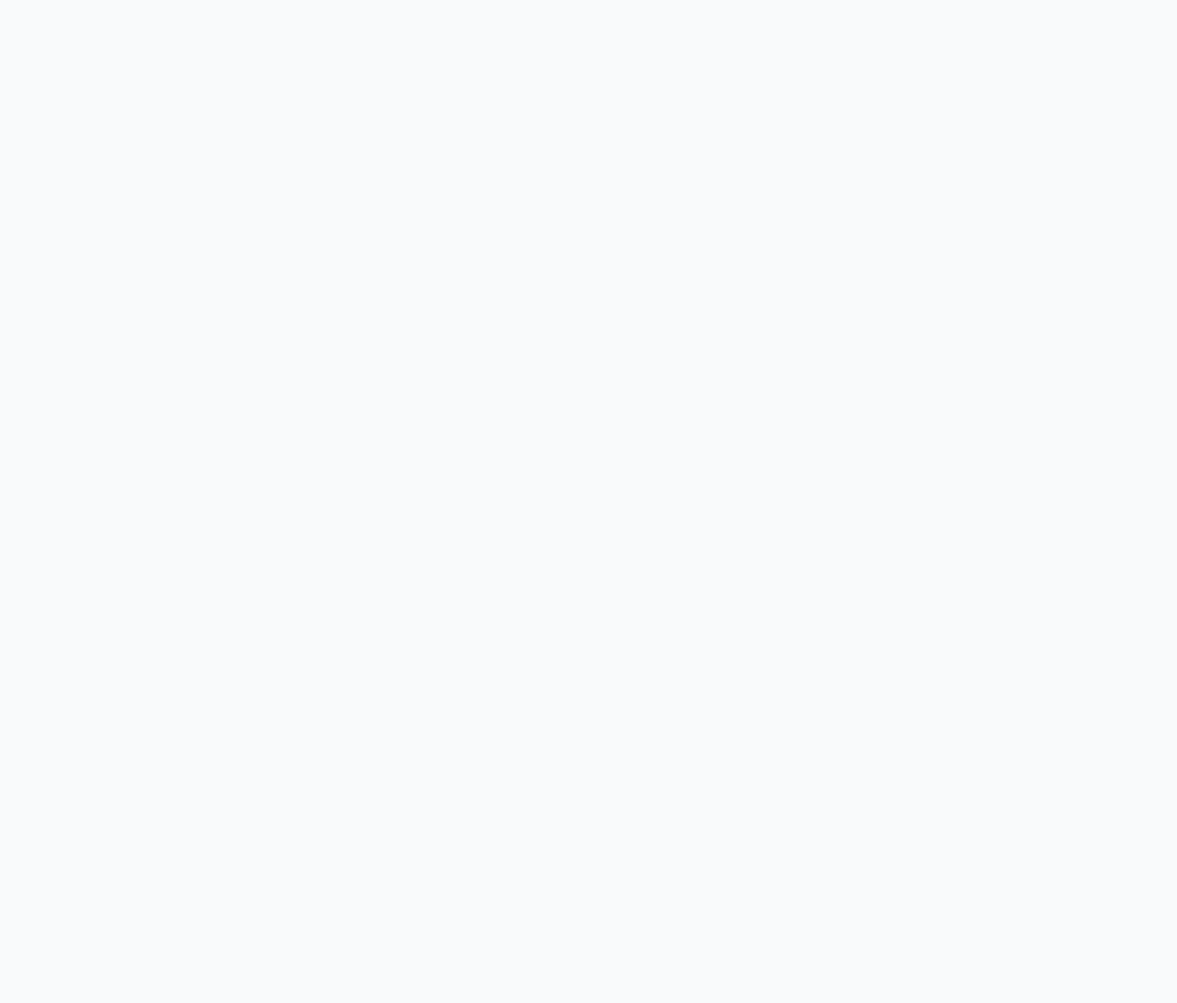
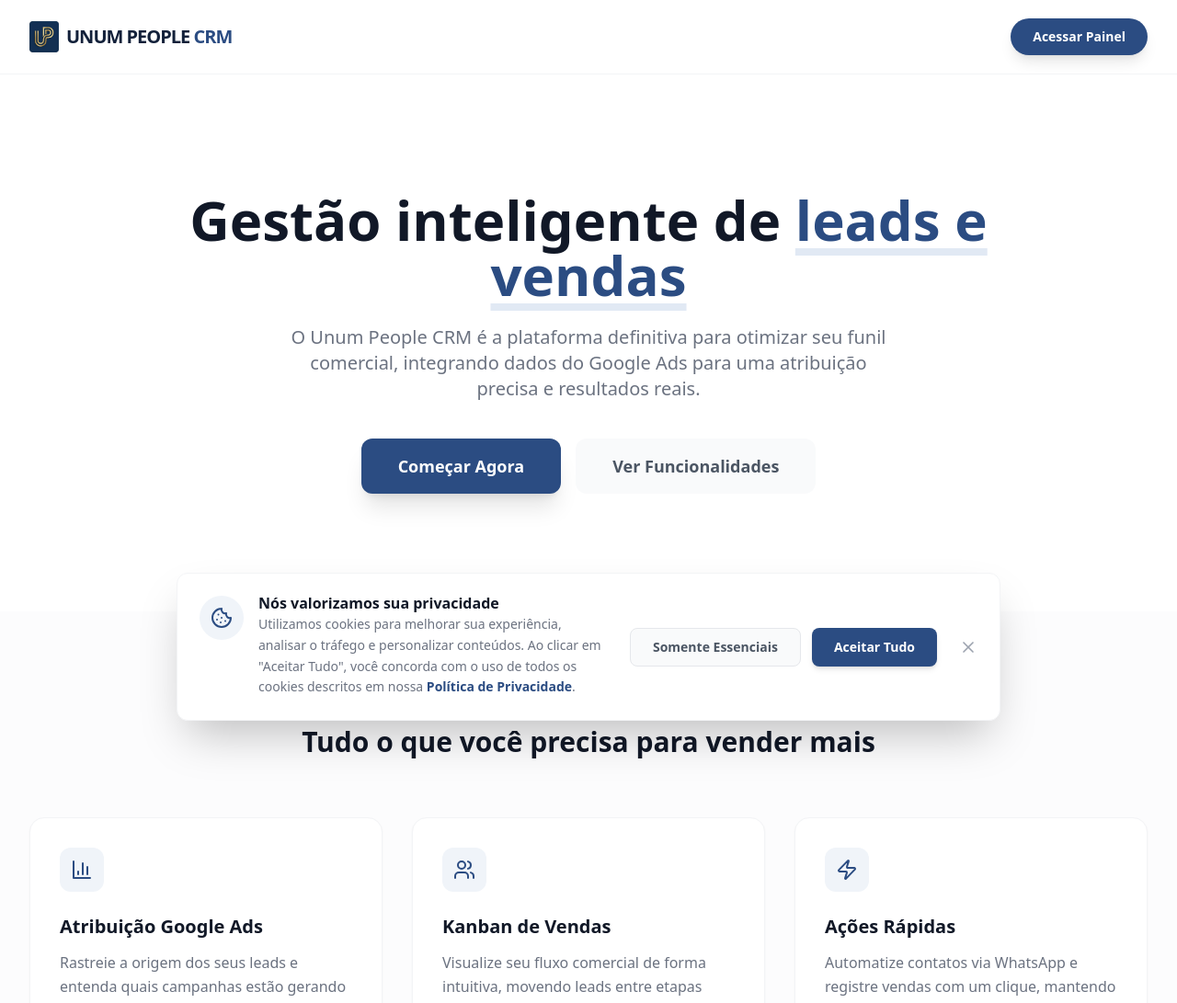
Before and after one commit to unum-people-creative-solutions/unum-people-services-web, a Next.js app: page / in a window 1280 px wide. Before the commit this address had no page. Shown: the top 1091 px of the page at 92% size. Before the commit the page ends 800 px from the top, so only its background shows below. Built offline with nearby package versions, Linux system fonts and the light colour scheme.

Commit message:
ajustando página inical do CRM

```diff
--- a/src/app/page.tsx
+++ b/src/app/page.tsx
@@ -1,5 +1,163 @@
-import { redirect } from "next/navigation";
+"use client";
 
-export default function RootPage() {
-  redirect("/kanban");
+import { useEffect } from "react";
+import { useRouter } from "next/navigation";
+import Link from "next/link";
+import Image from "next/image";
+import { CheckCircle, BarChart3, Users, Zap, ShieldCheck, FileText } from "lucide-react";
+
+export default function LandingPage() {
+  const router = useRouter();
+
+  useEffect(() => {
+    // Detecta se o app está rodando em modo standalone (PWA/TWA)
+    const isStandalone = window.matchMedia('(display-mode: standalone)').matches
+      || (window.navigator as any).standalone
+      || document.referrer.includes('android-app://');
+
+    if (isStandalone) {
+      router.replace("/login");
+    }
+  }, [router]);
+
+  return (
+    <div className="min-h-screen bg-white text-gray-900 font-sans">
+      {/* Navigation */}
+      <nav className="border-b border-gray-100 sticky top-0 bg-white/80 backdrop-blur-md z-50">
+        <div className="max-w-7xl mx-auto px-4 sm:px-6 lg:px-8 h-20 flex items-center justify-between">
+          <div className="flex items-center gap-2">
+            <Image src="/images/logo_simbolo.png" alt="Unum People Logo" width={32} height={32} />
+            <span className="text-xl font-black text-primary-900 tracking-tighter uppercase">Unum People <span className="text-primary-600">CRM</span></span>
+          </div>
+          <Link
+            href="/login"
+            className="bg-primary-600 text-white px-6 py-2.5 rounded-full font-bold text-sm hover:bg-primary-700 transition-all shadow-lg hover:shadow-primary-200"
+          >
+            Acessar Painel
+          </Link>
+        </div>
+      </nav>
+
+      {/* Hero Section */}
+      <header className="py-20 lg:py-32 px-4 relative overflow-hidden">
+        <div className="absolute top-0 left-1/2 -translate-x-1/2 w-full h-full -z-10 opacity-5">
+          <div className="absolute top-0 left-1/2 -translate-x-1/2 w-[1000px] h-[1000px] bg-primary-600 rounded-full blur-[120px]" />
+        </div>
+
+        <div className="max-w-4xl mx-auto text-center">
+          <h1 className="text-4xl md:text-6xl font-black text-gray-900 leading-[1.1] mb-6">
+            Gestão inteligente de <span className="text-primary-600 underline decoration-8 decoration-primary-100 underline-offset-8">leads e vendas</span>
+          </h1>
+          <p className="text-lg md:text-xl text-gray-500 font-medium leading-relaxed mb-10 max-w-2xl mx-auto">
+            O Unum People CRM é a plataforma definitiva para otimizar seu funil comercial, integrando dados do Google Ads para uma atribuição precisa e resultados reais.
+          </p>
+          <div className="flex flex-col sm:flex-row items-center justify-center gap-4">
+            <Link
+              href="/login"
+              className="w-full sm:w-auto bg-primary-600 text-white px-10 py-4 rounded-xl font-black text-lg hover:bg-primary-700 transition-all shadow-xl hover:shadow-primary-200"
+            >
+              Começar Agora
+            </Link>
+            <a
+              href="#features"
+              className="w-full sm:w-auto bg-gray-50 text-gray-600 px-10 py-4 rounded-xl font-bold text-lg hover:bg-gray-100 transition-all"
+            >
+              Ver Funcionalidades
+            </a>
+          </div>
+        </div>
+      </header>
+
+      {/* Features Grid */}
+      <section id="features" className="py-24 bg-gray-50/50">
+        <div className="max-w-7xl mx-auto px-4 sm:px-6 lg:px-8">
+          <div className="text-center mb-16">
+            <h2 className="text-sm font-black text-primary-600 uppercase tracking-widest mb-2">Funcionalidades Profissionais</h2>
+            <p className="text-3xl font-black text-gray-900">Tudo o que você precisa para vender mais</p>
+          </div>
+
+          <div className="grid md:grid-cols-3 gap-8">
+            <FeatureCard
+              icon={<BarChart3 className="text-primary-600" />}
+              title="Atribuição Google Ads"
+              description="Rastreie a origem dos seus leads e entenda quais campanhas estão gerando vendas reais com integração via OAuth."
+            />
+            <FeatureCard
+              icon={<Users className="text-primary-600" />}
+              title="Kanban de Vendas"
+              description="Visualize seu fluxo comercial de forma intuitiva, movendo leads entre etapas com facilidade e foco total."
+            />
+            <FeatureCard
+              icon={<Zap className="text-primary-600" />}
+              title="Ações Rápidas"
+              description="Automatize contatos via WhatsApp e registre vendas com um clique, mantendo a agilidade do seu time."
+            />
+          </div>
+        </div>
+      </section>
+
+      {/* Trust Section */}
+      <section className="py-24 border-t border-gray-100">
+        <div className="max-w-5xl mx-auto px-4 text-center">
+          <h2 className="text-2xl font-black text-gray-900 mb-12">Por que escolher o Unum People CRM?</h2>
+          <div className="grid sm:grid-cols-2 gap-x-12 gap-y-8 text-left">
+            <CheckItem text="Conformidade total com a LGPD e privacidade de dados." />
+            <CheckItem text="Interface mobile-first para gestão de qualquer lugar." />
+            <CheckItem text="Dashboards em tempo real com métricas de LTV." />
+            <CheckItem text="Suporte dedicado à integração de anúncios pagos." />
+          </div>
+        </div>
+      </section>
+
+      {/* Footer */}
+      <footer className="bg-primary-900 text-white py-16">
+        <div className="max-w-7xl mx-auto px-4 sm:px-6 lg:px-8">
+          <div className="grid md:grid-cols-2 gap-12 items-center border-b border-primary-800 pb-12 mb-12">
+            <div>
+              <div className="flex items-center gap-2 mb-6">
+                <Image src="/images/logo_simbolo.png" alt="Unum People Logo" width={40} height={40} className="brightness-0 invert" />
+                <span className="text-2xl font-black tracking-tighter uppercase">Unum People <span className="text-primary-400">CRM</span></span>
+              </div>
+              <p className="text-primary-200 font-medium max-w-sm">
+                Transformando dados em lucro através de inteligência comercial e atribuição de marketing de alta precisão.
+              </p>
+            </div>
+            <div className="flex flex-wrap gap-8 md:justify-end">
+              <Link href="/login" className="font-bold hover:text-primary-400 transition-colors">Login</Link>
+              <Link href="/terms" className="font-bold hover:text-primary-400 transition-colors flex items-center gap-2">
+                <FileText size={18} /> Termos de Uso
+              </Link>
+              <Link href="/privacy" className="font-bold hover:text-primary-400 transition-colors flex items-center gap-2">
+                <ShieldCheck size={18} /> Privacidade
+              </Link>
+            </div>
+          </div>
+          <div className="text-center text-primary-400 text-xs font-bold uppercase tracking-widest">
+            © {new Date().getFullYear()} Unum People CRM. Todos os direitos reservados.
+          </div>
+        </div>
+      </footer>
+    </div>
+  );
 }
+
+function FeatureCard({ icon, title, description }: { icon: React.ReactNode, title: string, description: string }) {
+  return (
+    <div className="bg-white p-8 rounded-2xl border border-gray-100 shadow-sm hover:shadow-xl hover:-translate-y-1 transition-all">
+      <div className="bg-primary-50 w-12 h-12 rounded-xl flex items-center justify-center mb-6">
+        {icon}
+      </div>
+      <h3 className="text-xl font-black text-gray-900 mb-3">{title}</h3>
+      <p className="text-gray-500 font-medium leading-relaxed">{description}</p>
+    </div>
+  );
+}
+
+function CheckItem({ text }: { text: string }) {
+  return (
+    <div className="flex items-start gap-3">
+      <CheckCircle className="text-green-500 shrink-0 mt-1" size={20} />
+      <span className="text-gray-600 font-bold">{text}</span>
+    </div>
+  );
+}
--- a/src/components/AuthGuard.tsx
+++ b/src/components/AuthGuard.tsx
@@ -27,7 +27,7 @@
   }, []);
 
   useEffect(() => {
-    const publicPaths = ["/login", "/forgot-password", "/privacy", "/terms"];
+    const publicPaths = ["/", "/login", "/forgot-password", "/privacy", "/terms"];
 
     if (isHydrated) {
       // 1. Verificar se o caminho é público
```
